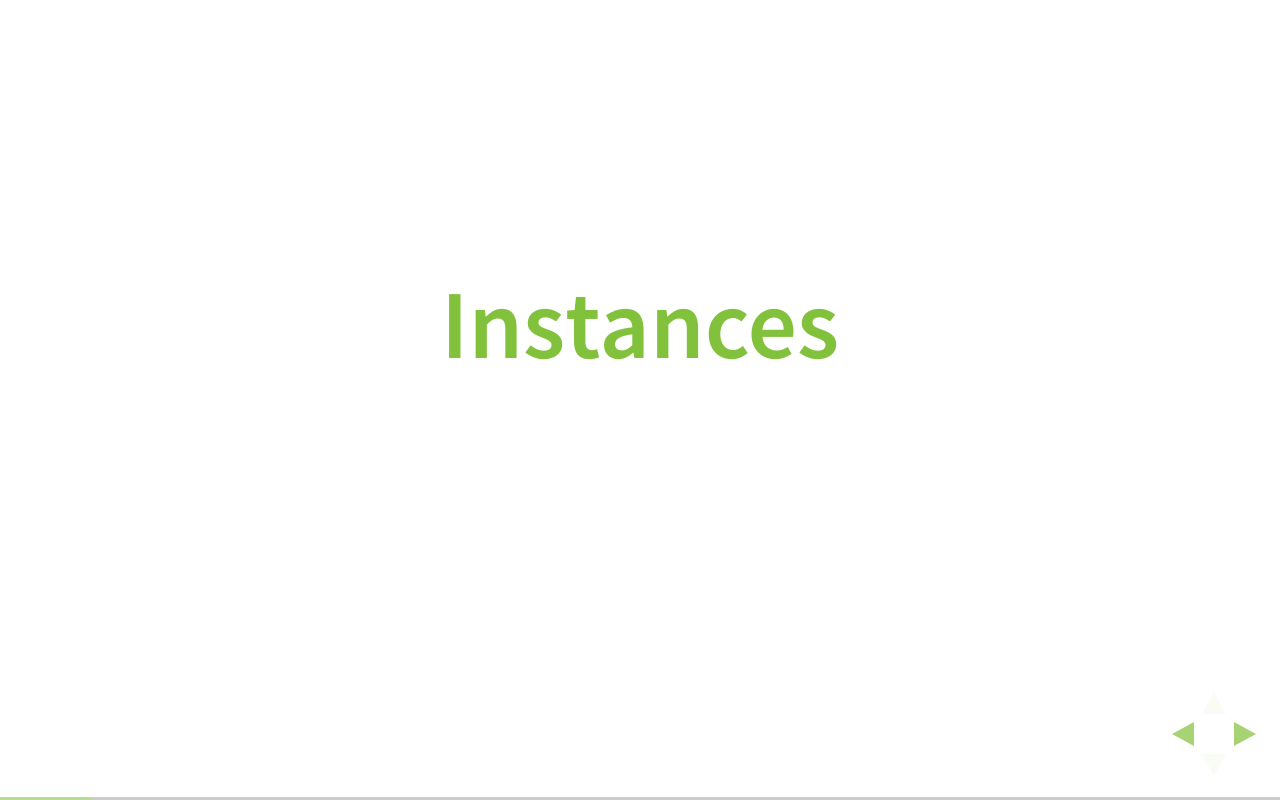
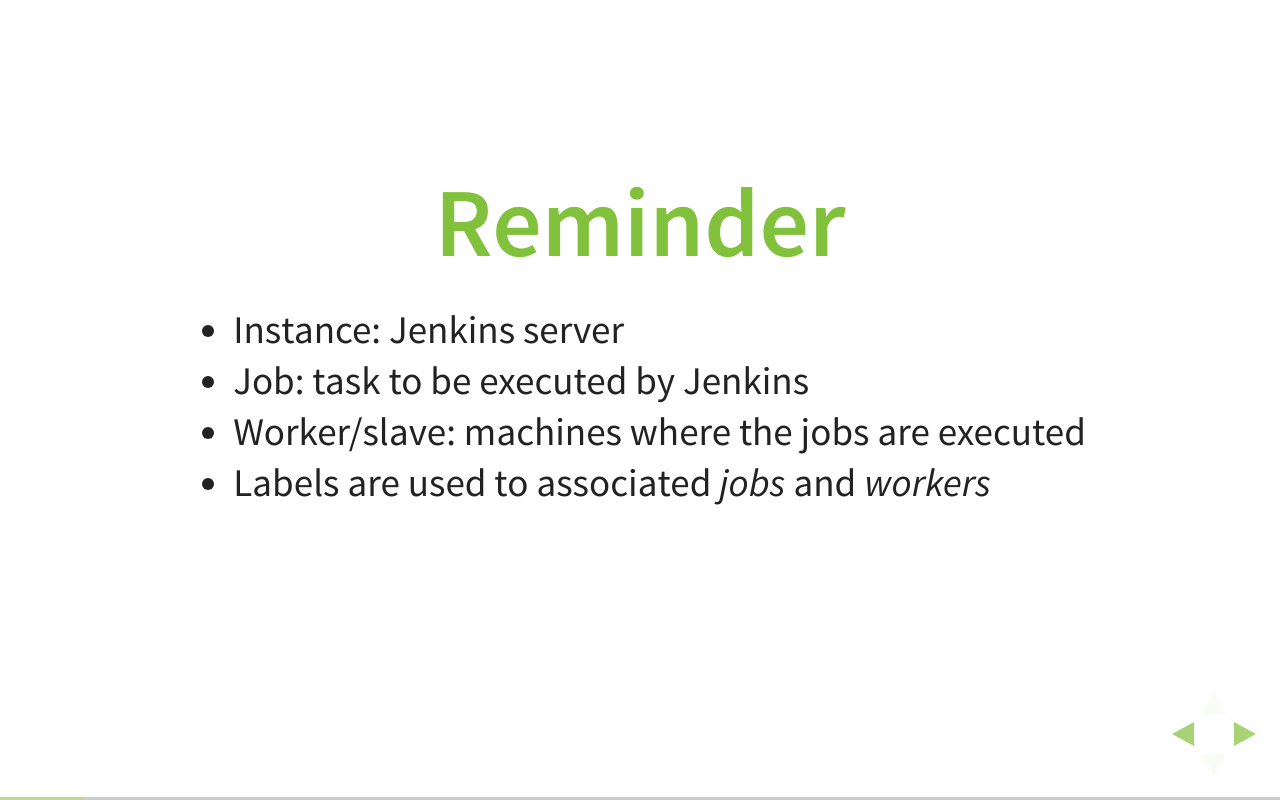
Before and after one commit to imobach/suse-talks, a website: page index.html in a window 1280 px wide. Both pictures are taken after a click on the element 1251 px from the left and 734 px from the top of the page. Drawn offline with Linux system fonts and the light colour scheme.

Commit message:
Add a reminder about workers and jobs

```diff
--- a/index.html
+++ b/index.html
@@ -42,6 +42,16 @@
           <h1>YaST CI</h1>
           <h3>A tour through CI for YaST team</h3>
           <p><small>October, 2015</small></p>
+        </section>
+
+        <section>
+          <h1>Reminder</h1>
+          <ul>
+            <li>Instance: Jenkins server</li>
+            <li>Job: task to be executed by Jenkins</li>
+            <li>Worker/slave: machines where the jobs are executed</li>
+            <li>Labels are used to associated <em>jobs</em> and <em>workers</em></li>
+          </ul>
         </section>
 
         <section>
```
